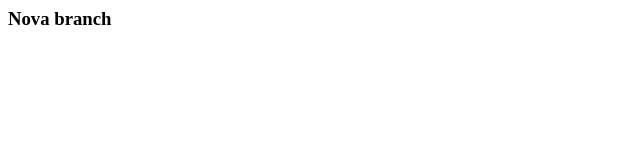
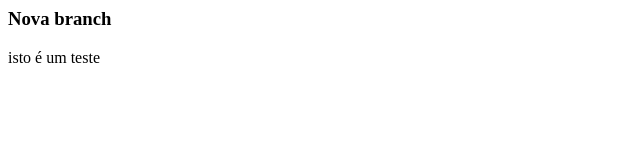
Before and after one commit to edgarvtt/repositorio-teste, a plain HTML site: page index.html in a window 1280 px wide. Shown: the full height of the page, 0-640 px from the left. Drawn offline with Linux system fonts and the light colour scheme.

Commit message:
adicionando um teste

```diff
--- a/index.html
+++ b/index.html
@@ -1,3 +1,5 @@
 <teste>
 
     <h3>Nova branch</h3>
+
+    isto é um teste
```
